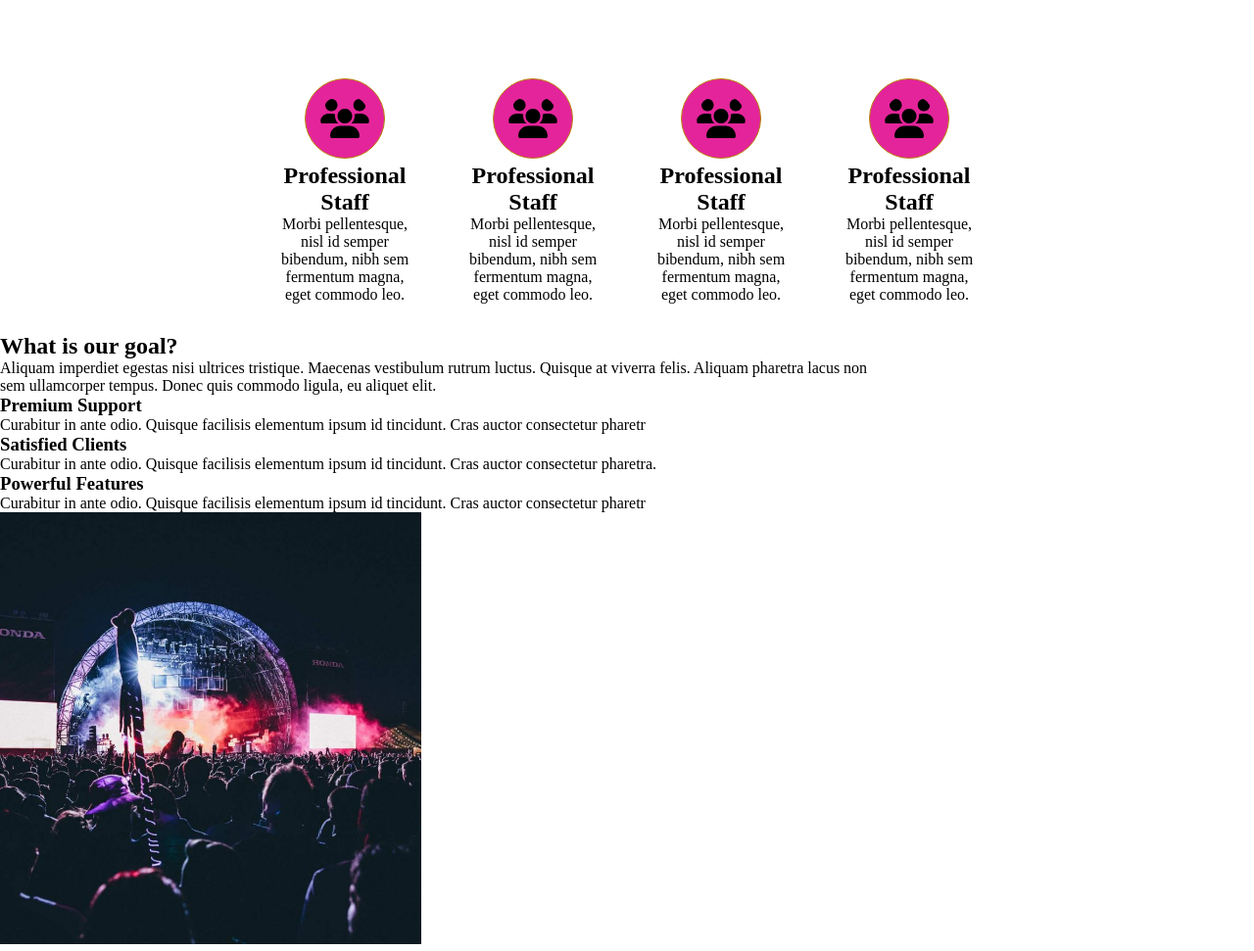
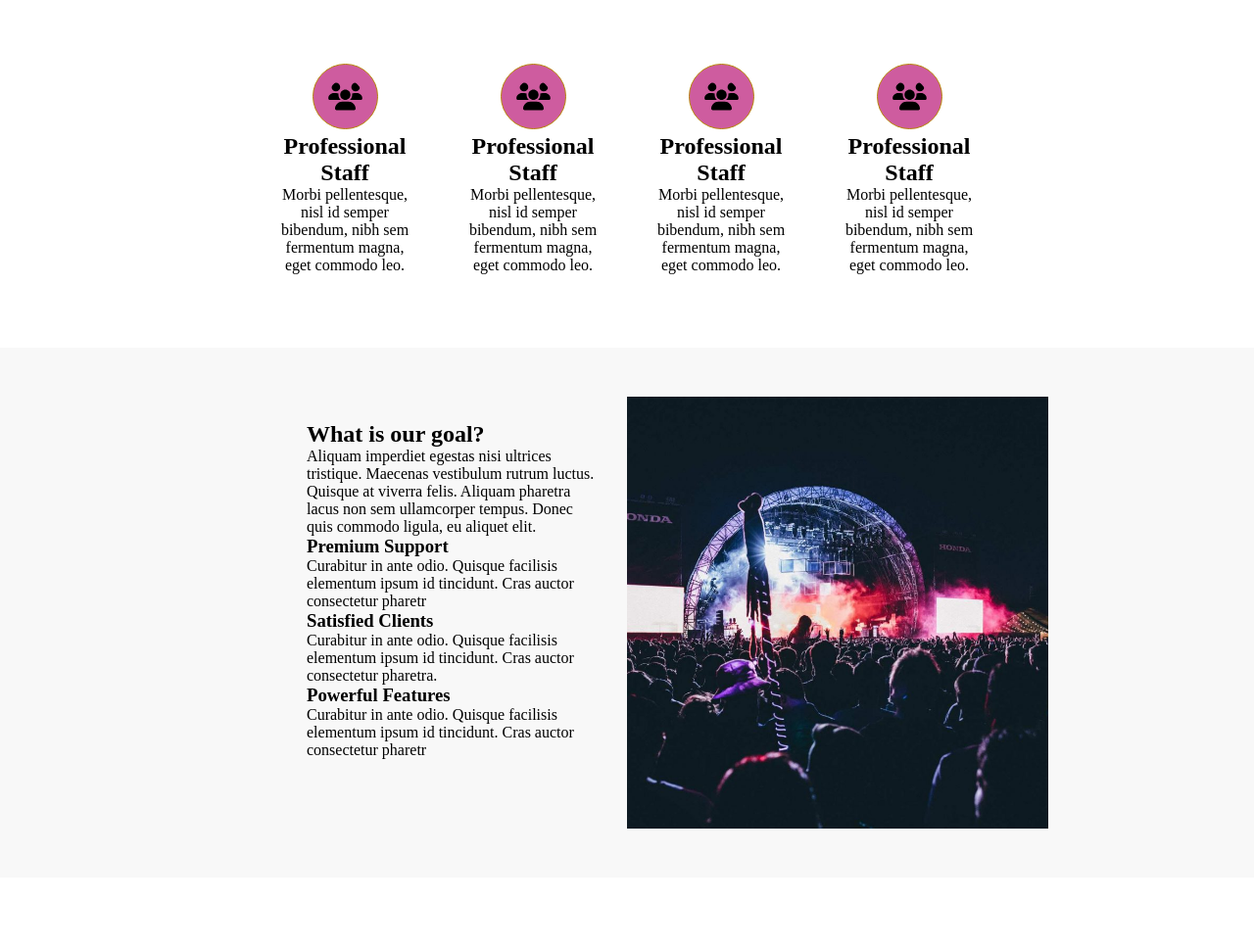
Before and after one commit to AfeefAlmoghayer/task3, a plain HTML site: page index.html in a window 1280 px wide. Shown: the part 533-1504 px from the top of the page at 98% size. Drawn offline with Linux system fonts and the light colour scheme.

```diff
--- a/index.html
+++ b/index.html
@@ -41,32 +41,33 @@
 
 
 <div class="feature">
-        <img src="./images/users.svg" class="users" width="50px" height="50">
+        <img src="./images/users.svg" class="users" width="35px" height="35px">
         <h2>Professional Staff</h2>
         <p>Morbi pellentesque, nisl id semper bibendum, nibh sem fermentum magna, eget commodo leo.</p>
     </div>
 
     <div class="feature">
-        <img src="./images/users.svg" class="users" width="50px" height="50">
+        <img src="./images/users.svg" class="users" width="35px" height="35px">
         <h2>Professional Staff</h2>
         <p>Morbi pellentesque, nisl id semper bibendum, nibh sem fermentum magna, eget commodo leo.</p>
     </div>
 
     <div class="feature">
-        <img src="./images/users.svg" class="users" width="50px" height="50">
+        <img src="./images/users.svg" class="users" width="35px" height="35px">
         <h2>Professional Staff</h2>
         <p>Morbi pellentesque, nisl id semper bibendum, nibh sem fermentum magna, eget commodo leo.</p>
     </div>
 
     <div class="feature">
-        <img src="./images/users.svg" class="users" width="50px" height="50">
+        <img src="./images/users.svg" class="users" width="35px" height="35px">
         <h2>Professional Staff</h2>
         <p>Morbi pellentesque, nisl id semper bibendum, nibh sem fermentum magna, eget commodo leo.</p>
     </div>
     <div class="clr"></div>
 </div>
 
-<div class="goal">
+    <div class="main-goal">
+    <div class="goal">
     <div class="goal-desc">
         <h2>What is our goal?</h2>
         <p>Aliquam imperdiet egestas nisi ultrices tristique. Maecenas vestibulum rutrum luctus. Quisque at viverra felis. Aliquam pharetra lacus non sem ullamcorper tempus. Donec quis commodo ligula, eu aliquet elit.</p>
@@ -76,22 +77,13 @@
          <p>Curabitur in ante odio. Quisque facilisis elementum ipsum id tincidunt. Cras auctor consectetur pharetra.</p>
          <h3>Powerful Features</h3>
          <p>Curabitur in ante odio. Quisque facilisis elementum ipsum id tincidunt. Cras auctor consectetur pharetr</p>
+            </div>
          <div class="goal-img">
-            <img src="./goal.jpg" width="430">
-         </div>
-
-    </div>
-
-
+            <img src="./goal.jpg" width="430px" height="441px">
+</div>
 
 </div>
-
-
-
-
-
-
-
+</div>
 
 
 </body>
--- a/main.css
+++ b/main.css
@@ -97,13 +97,13 @@
     opacity: 0.7;
 }
 .users{
-    background-color:rgb(228, 36, 154) ;
+    background-color:#ce5c9f ;
     padding: 15px;
 }
 .features{
     width: 60%;
     margin: auto;
-    margin-top: 50px;
+    margin-top: 40px;
     text-align: center;
 
 }
@@ -111,17 +111,48 @@
 
 
     width: 25%;
-    padding: 30px;
+    padding: 25px;
     box-sizing: border-box;
     float: left;
 
 
 
 }
+.main-goal{
+    background-color: #f8f8f8;
+    width: 100%;
+    height: 541px;
+}
 .goal{
-    width: 70%;
+
+   width: 55%;
+   margin: auto;
+   margin-top: 50px;
+
+
+
+
+
+
+}
+.goal-desc{
+    width: 50%;
     float: left;
+    padding: 25px;
+    box-sizing: border-box;
+    margin-top: 50px;
+
+
 }
-.goal-desc .goal-img{
-    width: 35%;
+.goal-img{
+    width: 50%;
+    float: left;
+    margin-top: 50px;
+
+
+
+
+
+
+
 }
```
